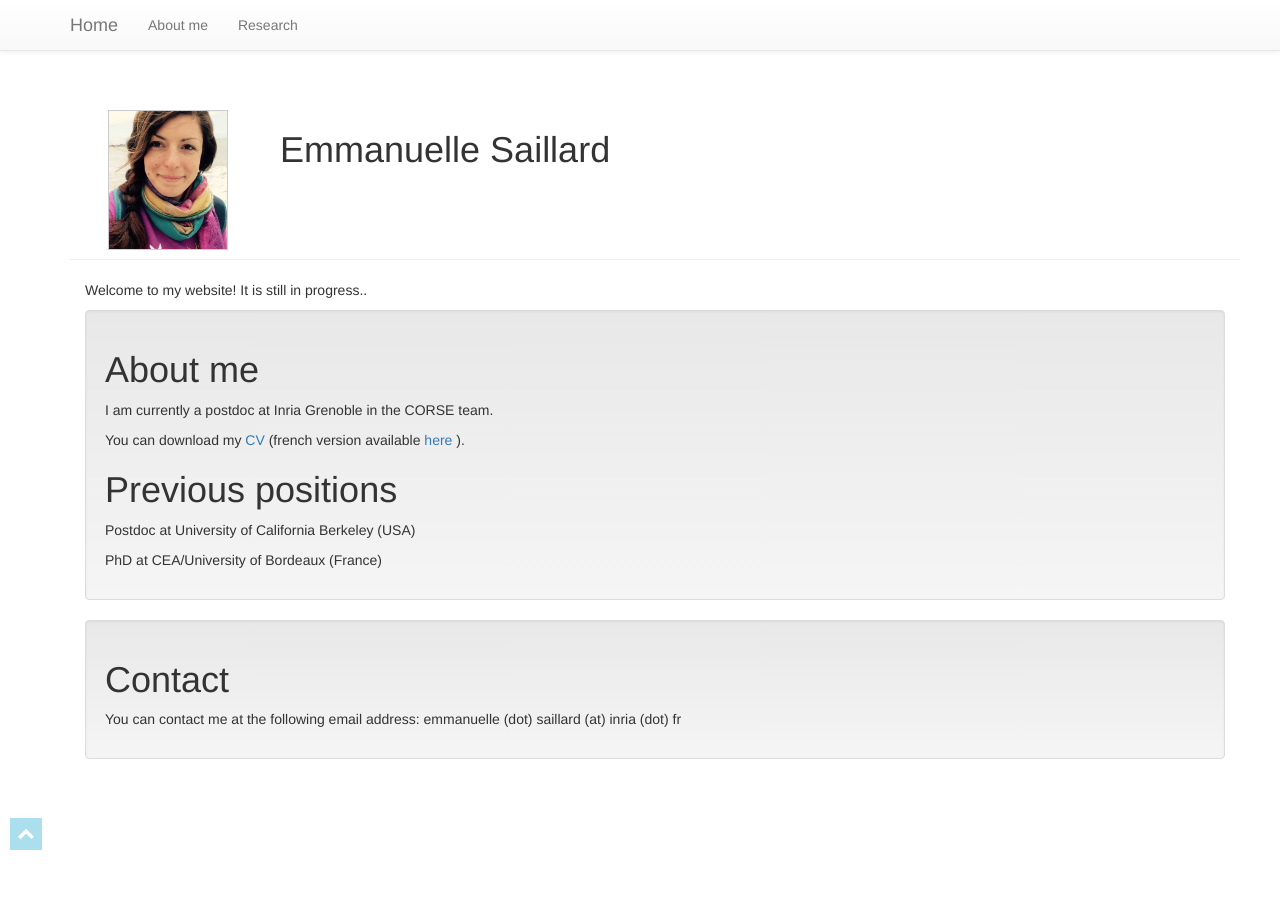
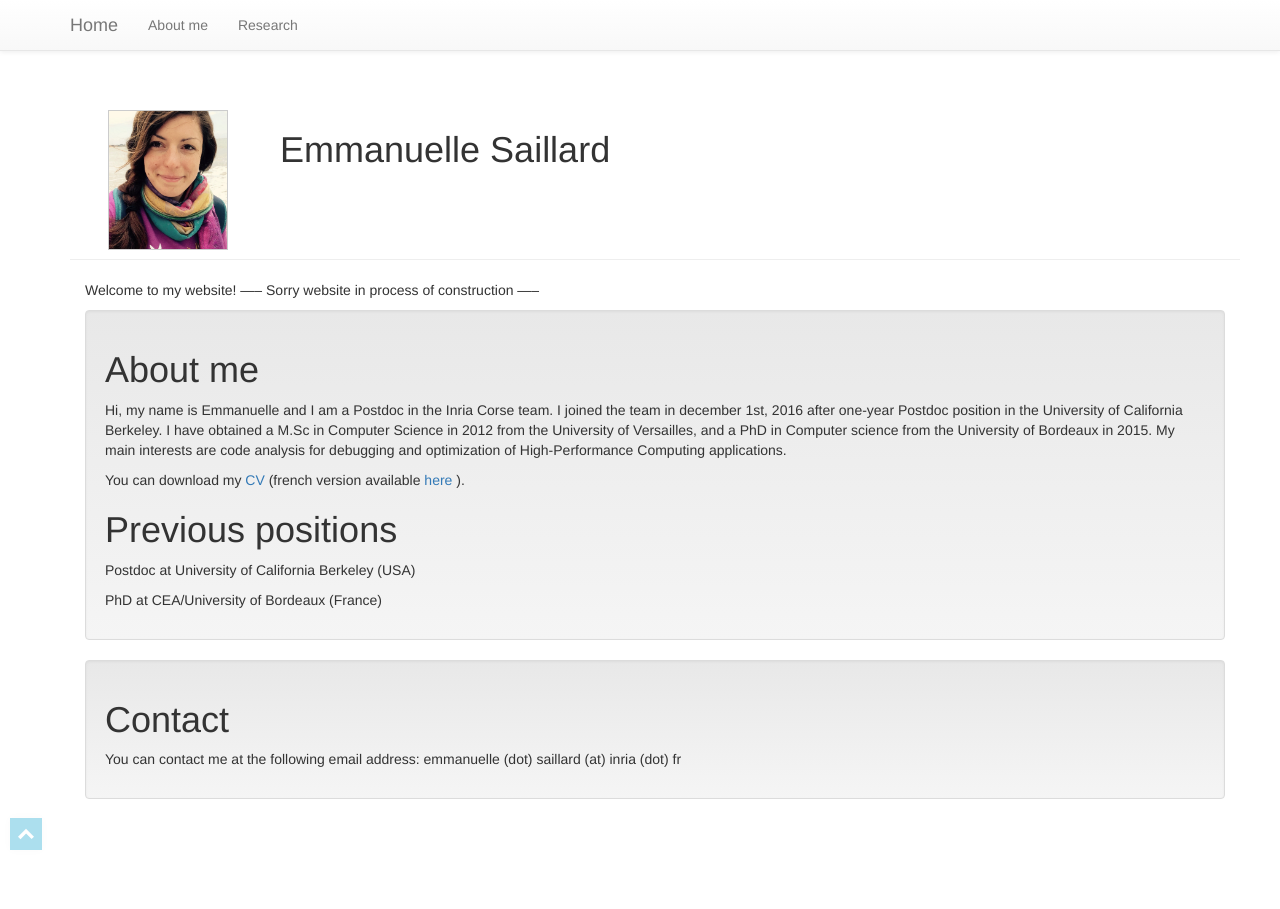
Before and after one commit to esaillar/manou, a Jekyll site: the page built from index.md, in a window 1280 px wide. Built offline with Jekyll 4.4.1, drawn with Linux system fonts in a browser that asks for light colours.

Commit message:
More text

```diff
--- a/css/main.scss
+++ b/css/main.scss
@@ -3,6 +3,7 @@
 body {
   padding: 70px;
 }
+
 
 .cd-top {
   display: inline-block;
@@ -61,3 +62,11 @@ body {
     border: 1px solid #ccc;
   }
 }
+
+h3 {
+  font-family: Verdana, Arial, Helvetica, sans-serif;
+  font-size: 9px;
+  color: #FFFFFF;
+  text-align: center;
+  font-weight: normal;
+}
--- a/index.md
+++ b/index.md
@@ -9,13 +9,15 @@ layout: page
 
 
 
-Welcome to my website! It is still in progress..
+Welcome to my website!  ----- Sorry website in process of construction -----
 
 <div class="well" markdown="1">
 # About me
 
 <p>
-I am currently a postdoc at Inria Grenoble in the CORSE team.
+Hi, my name is Emmanuelle and I am a Postdoc in the Inria Corse team. I joined the team in december 1st, 2016 after one-year Postdoc position in the University of California Berkeley.
+I have obtained a M.Sc in Computer Science in 2012 from the University of Versailles, and a PhD in Computer science from the University of Bordeaux in 2015.
+My main interests are code analysis for debugging and optimization of High-Performance Computing applications.
 </p>
 
 <p>
@@ -40,3 +42,5 @@ PhD at CEA/University of Bordeaux (France)
 You can contact me at the following email address: emmanuelle (dot) saillard (at) inria (dot) fr
 
 </div>
+
+<h3>Emmanuelle Saillard - Copyright &copy; 2010 - all right reserved</h3>
```
Also changed, not shown: research.md (+2 -0 lines).
